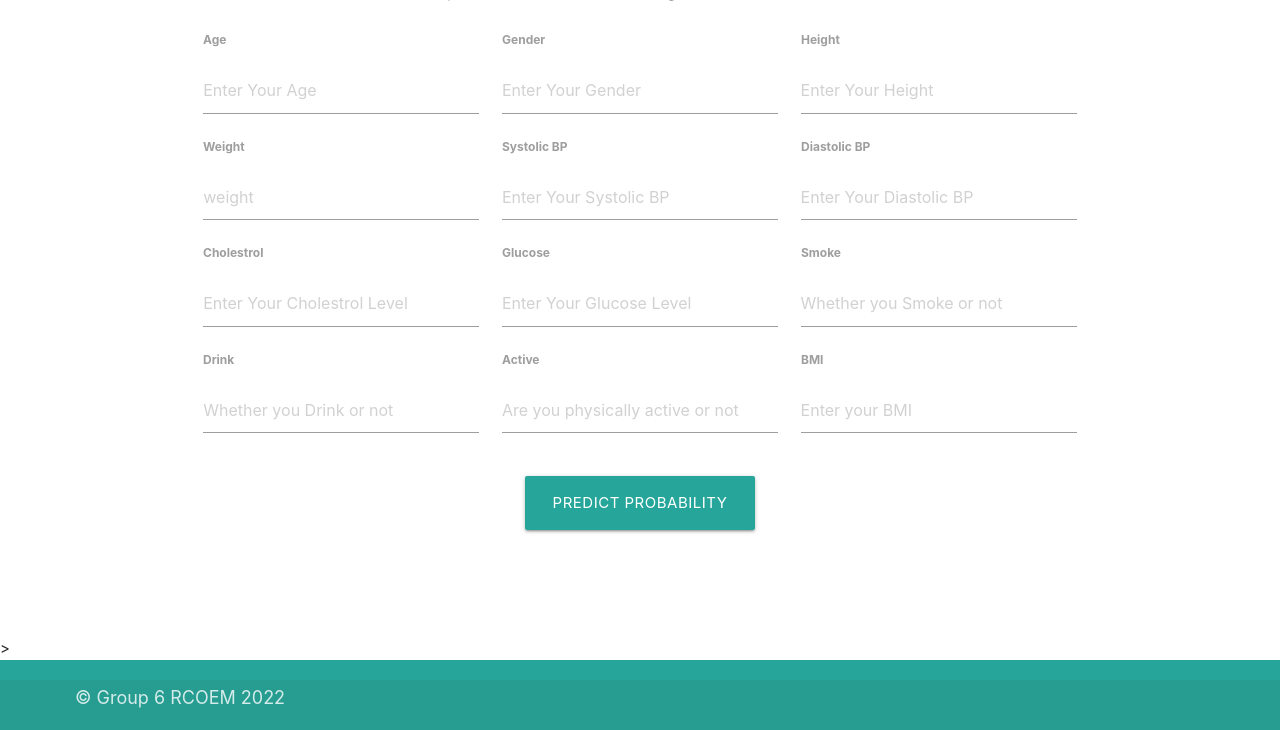
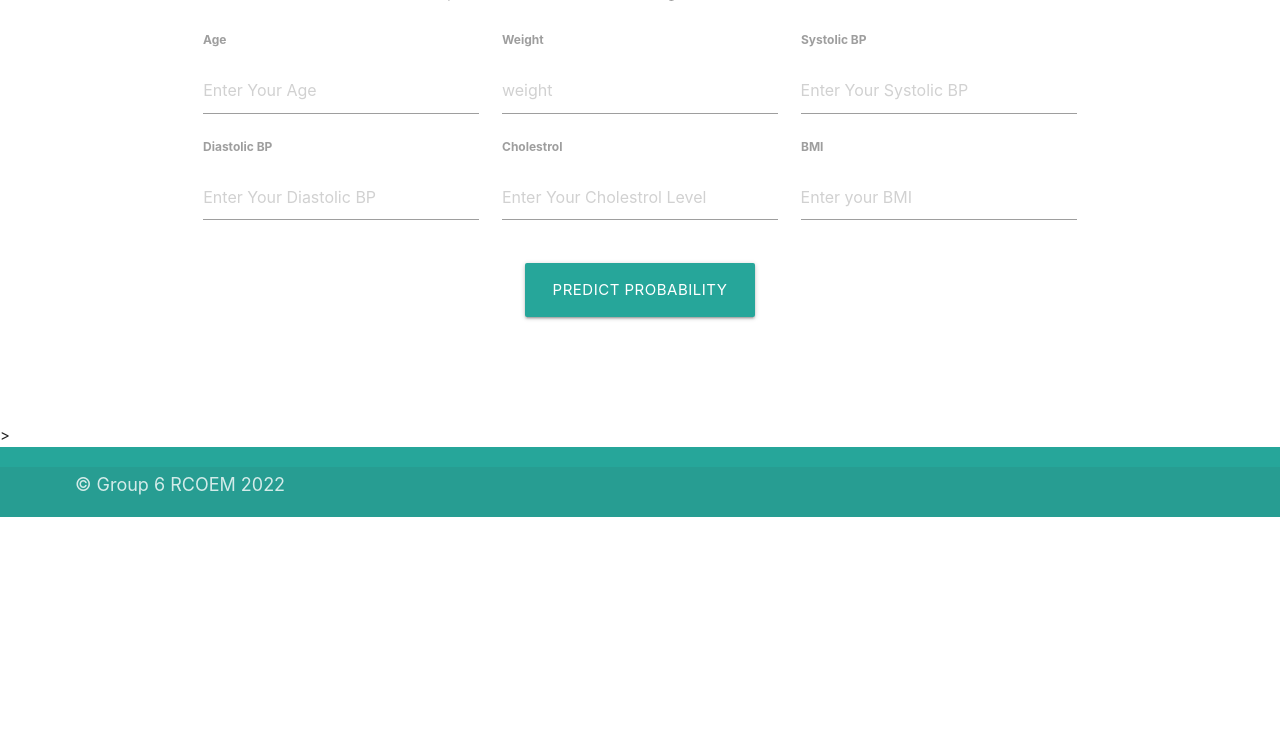
Before and after one commit to husainam/diabetes, a Flask app: page /cardio in a window 1280 px wide. Shown: the part 328-1058 px from the top of the page. After the commit the page ends 845 px from the top, so only its background shows below. Run offline with Flask 2, Linux system fonts and the light colour scheme; parts of the project's set-up code (start-up, migrations or seed data) failed here and were passed over.

Commit message:
Update cardio.html

```diff
--- a/templates/cardio.html
+++ b/templates/cardio.html
@@ -44,63 +44,33 @@
                     <br>
                     <input placeholder="Enter Your Age" name="1" id="age" type="text" class="validate" >
                 </div>
+
                 <div class="input-field col s4">
-                    <label for="gender"><b>Gender </b></label>
-                    <br>
-                    <input id="gender" name="2" placeholder="Enter Your Gender"  type="text" class="validate">
-
+                  <label for="weight"><b>Weight</b></label>
+                  <br>
+                  <input placeholder="weight" name="2" id="first_name" type="text" class="validate">
                 </div>
 
                 <div class="input-field col s4">
-                    <label for="height"><b>Height</b></label>
-                    <br>
-                    <input id="height" name="3" placeholder="Enter Your Height" type="text" class="validate">
-
-                </div>
-                <div class="input-field col s4">
-                    <label for="weight"><b>Weight</b></label>
-                    <br>
-                    <input placeholder="weight" name="4" id="first_name" type="text" class="validate">
-                </div>
-                <div class="input-field col s4">
                     <label for="bpHigh"><b>Systolic BP</b></label>
                     <br>
-                    <input id="bpHigh" name="5" placeholder="Enter Your Systolic BP"  type="text" class="validate">
+                    <input id="bpHigh" name="3" placeholder="Enter Your Systolic BP"  type="text" class="validate">
                 </div>
                 <div class="input-field col s4">
                   <label for="bpLow"><b>Diastolic BP</b></label>
                   <br>
-                  <input id="bpLow" name="6" placeholder="Enter Your Diastolic BP"  type="text" class="validate">
+                  <input id="bpLow" name="4" placeholder="Enter Your Diastolic BP"  type="text" class="validate">
               </div>
                 <div class="input-field col s4">
                     <label for="chol"><b>Cholestrol</b></label>
                     <br>
-                    <input id="chol" name="7" placeholder="Enter Your Cholestrol Level"  type="text" class="validate">
+                    <input id="chol" name="5" placeholder="Enter Your Cholestrol Level"  type="text" class="validate">
                 </div>
-                <div class="input-field col s4">
-                    <label for="glucose"><b>Glucose</b></label>
-                    <br>
-                    <input id="glucose" name="8" placeholder="Enter Your Glucose Level" type="text" class="validate">
-                </div>
-                <div class="input-field col s4">
-                  <label for="smoke"><b>Smoke</b></label>
-                  <br>
-                  <input id="smoke" name="9" placeholder="Whether you Smoke or not"  type="text" class="validate">
-              </div>
-              <div class="input-field col s4">
-                  <label for="drink"><b>Drink</b></label>
-                  <br>
-                  <input id="drink" name="10" placeholder="Whether you Drink or not" type="text" class="validate">
-              </div>
-              <div class="input-field col s4">
-                <label for="active"><b>Active</b></label>
-                <br>
-                <input id="active" name="11" placeholder="Are you physically active or not" type="text" class="validate">
-            </div>
+
             <div class="input-field col s4">
               <label for="active"><b>BMI</b></label>
               <br>
-              <input id="bmi" name="12" placeholder="Enter your BMI" type="text" class="validate">
+              <input id="bmi" name="6" placeholder="Enter your BMI" type="text" class="validate">
           </div>
 
           </div>
```
